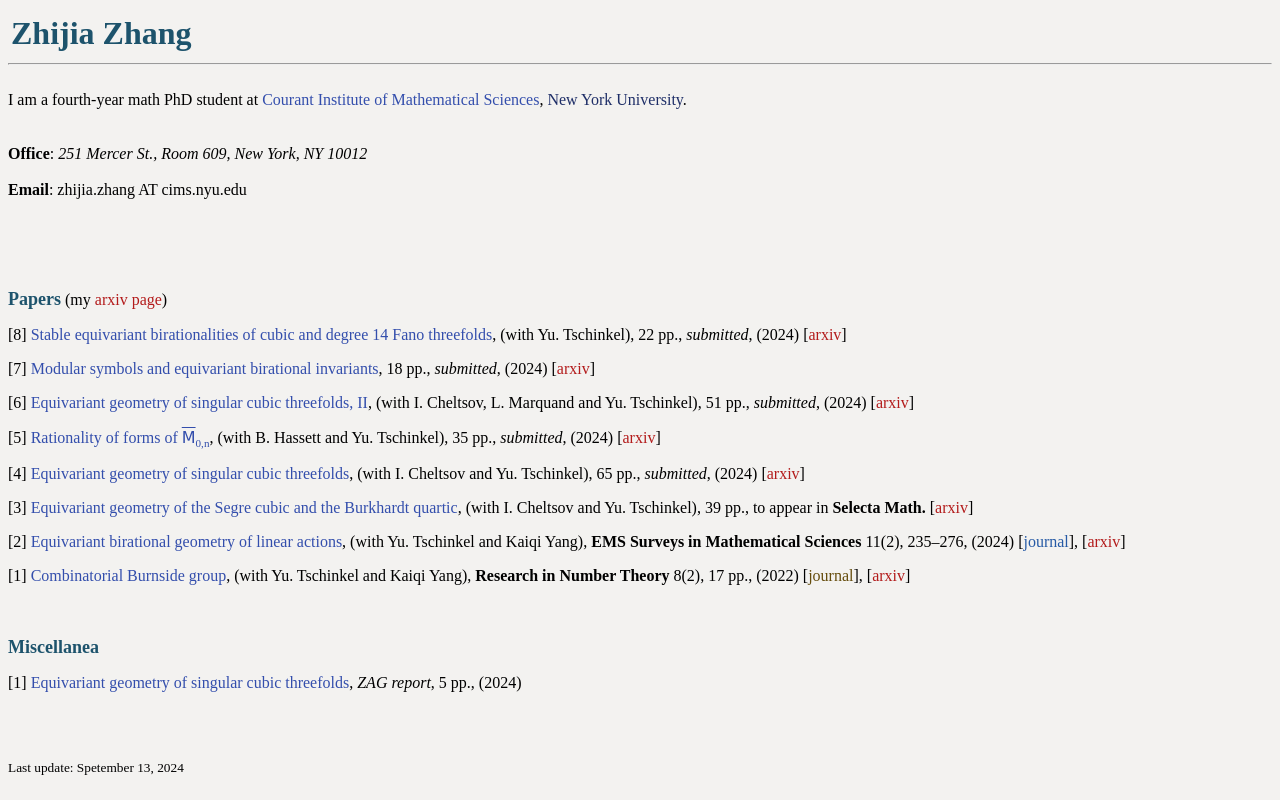
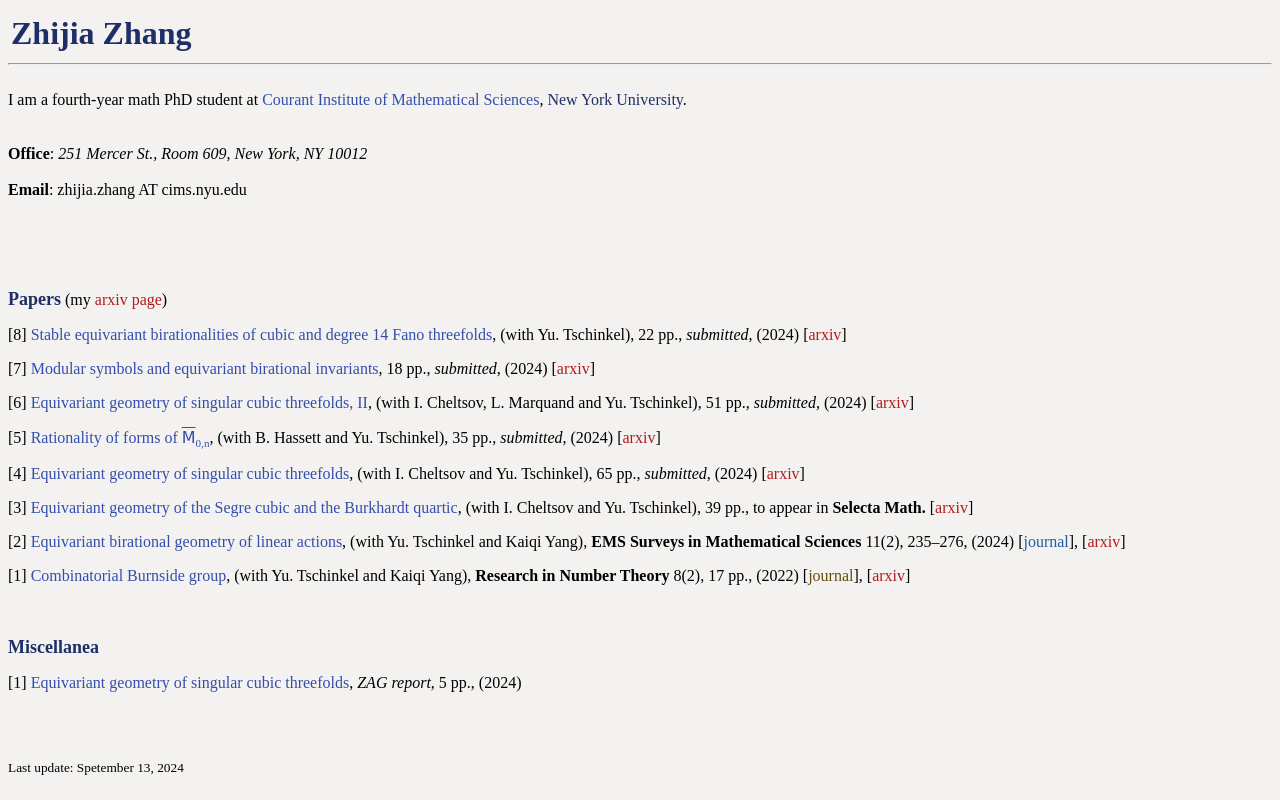
Before and after one commit to zhijiazhangz/zhijiazhangz.github.io, a plain HTML site: page index.html in a window 1280 px wide. Drawn offline with Linux system fonts and the light colour scheme.

Commit message:
Update index.html

```diff
--- a/index.html
+++ b/index.html
@@ -25,7 +25,7 @@ a:active { text-decoration:none; }
 <td align="right"></td></tr>
 <tr align="left">
 <td>
-<b><font size="+3" style="color:#1D536C">Zhijia Zhang</font></b><br>
+<b><font size="+3" style="color:#1E2E67">Zhijia Zhang</font></b><br>
 </td>
 </tr>
 
@@ -50,7 +50,7 @@ Courant Institute of Mathematical Sciences</a>, <a href="http://www.nyu.edu" sty
   <br>
   <br>
   <br>
-<b><font size="+1" style="color:#1D536C">Papers</font></b> (my <A href="https://arxiv.org/a/zhang_z_27.html" style="color:#B31B1B">arxiv page</A>)
+<b><font size="+1" style="color:#1E2E67">Papers</font></b> (my <A href="https://arxiv.org/a/zhang_z_27.html" style="color:#B31B1B">arxiv page</A>)
 <br>
    <p> [8] <A href="https://zhijiazhangz.github.io/pfaffian/pfaffian.pdf" style="color:#334EAC"> Stable equivariant birationalities of cubic and degree 14 Fano threefolds</A>, (with Yu. Tschinkel), 22 pp., <em>submitted</em>, (2024)  [<A href="https://arxiv.org/abs/2409.08392" style="color:#B31B1B">arxiv</A>]
 </p>
@@ -70,7 +70,7 @@ Courant Institute of Mathematical Sciences</a>, <a href="http://www.nyu.edu" sty
  </p>
  <br>
 <br>
-  <b><font size="+1" style="color:#1D536C">Miscellanea</font></b>
+  <b><font size="+1" style="color:#1E2E67">Miscellanea</font></b>
  <br>
 <p> [1] <A href="http://zhijiazhangz.github.io./ZAG_Report_cub.pdf" style="color:#334EAC"> Equivariant geometry of singular cubic threefolds</A>, <em>ZAG report</em>, 5 pp., (2024)
 </p>
```
